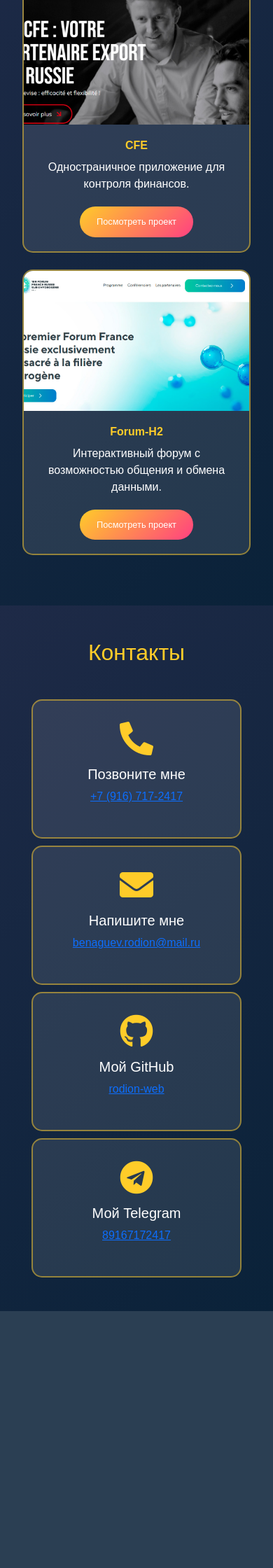
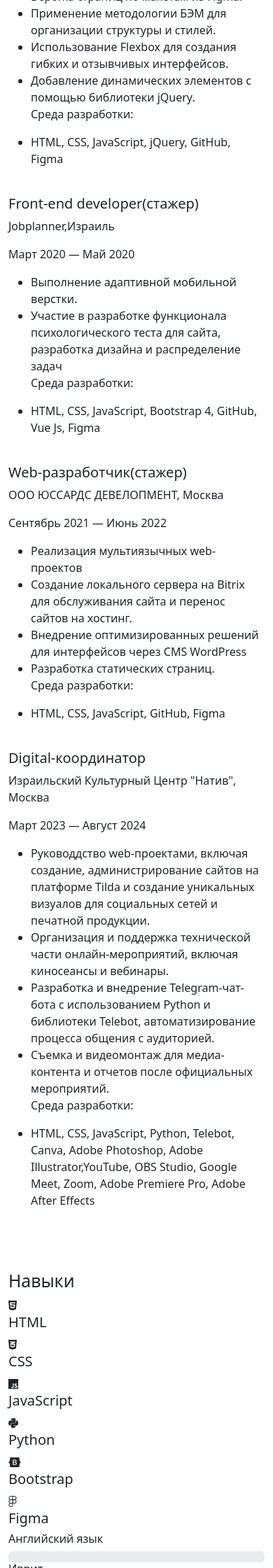
Before and after one commit to Rodion-Web/CV-Benaguev, a PHP site: page / in a window 390 px wide; the page is wider, and only the part inside the window is pictured. Shown: the part 1880-4120 px from the top of that part at 70% size. Before the commit the page ends 3753 px from the top of that part, so only its background shows below. Run offline with PHP 8.4, Linux system fonts and the light colour scheme; some libraries are stand-ins or nearby versions.

Commit message:
global changes

```diff
--- a/index.html
+++ b/index.html
@@ -1,36 +1,23 @@
 <!DOCTYPE html>
 <html lang="ru">
+
 <head>
     <meta charset="UTF-8" />
     <meta name="viewport" content="width=device-width, initial-scale=1.0" />
     <title>Portfolio</title>
-    <link
-      rel="stylesheet"
-      href="https://cdnjs.cloudflare.com/ajax/libs/bootstrap/5.3.0/css/bootstrap.min.css"
-    />
-    <link rel="stylesheet" href="styles.css">
-    <link
-      rel="stylesheet"
-      href="https://cdnjs.cloudflare.com/ajax/libs/font-awesome/5.15.4/css/all.min.css"
-    />
+    <link rel="stylesheet" href="https://cdnjs.cloudflare.com/ajax/libs/bootstrap/5.3.0/css/bootstrap.min.css" />
+    <!-- <link rel="stylesheet" href="styles.css"> -->
+    <link rel="stylesheet" href="https://cdnjs.cloudflare.com/ajax/libs/font-awesome/5.15.4/css/all.min.css" />
     <script src="https://cdnjs.cloudflare.com/ajax/libs/gsap/3.12.2/gsap.min.js"></script>
+</head>
 
-  </head>
 
 <body>
     <!-- Навигация -->
-    <header
-      class="navbar navbar-expand-lg navbar-dark bg-dark fixed-top"
-      data-aos="fade-down"
-    >
+    <header class="navbar navbar-expand-lg navbar-dark bg-dark fixed-top" data-aos="fade-down">
         <div class="container">
             <a class="navbar-brand" href="#">CV Benaguev Rodion</a>
-        <button
-          class="navbar-toggler"
-          type="button"
-          data-bs-toggle="collapse"
-          data-bs-target="#navbarNav"
-        >
+            <button class="navbar-toggler" type="button" data-bs-toggle="collapse" data-bs-target="#navbarNav">
                 <span class="navbar-toggler-icon"></span>
             </button>
             <div class="collapse navbar-collapse" id="navbarNav">
@@ -47,25 +34,23 @@
                     <li class="nav-item">
                         <a class="nav-link" href="#contact">Контакты</a>
                     </li>
+                    <li class="nav-item">
+                        <a class="nav-link" href="#experience">Опыт работы</a>
+                    </li>
                 </ul>
             </div>
         </div>
     </header>
 
     <!-- Главный блок с параллаксом -->
-    <section
-      id="home"
-      class="vh-100 d-flex align-items-center text-center bg-dark text-white"
-    >
+    <section id="home" class="vh-100 d-flex align-items-center text-center bg-dark text-white">
         <div class="parallax" id="parallax-background"></div>
         <div class="container">
             <h1 class="display-4" id="hero-title">Родион Бенагуев</h1>
             <p class="lead" id="hero-subtitle">
                 Web-разработчик | Frontend | Digital-специалист
             </p>
-        <a href="#projects" class="btn btn-primary btn-lg"
-          >Посмотреть проекты</a
-        >
+            <a href="#projects" class="btn btn-primary btn-lg">Посмотреть проекты</a>
         </div>
     </section>
 
@@ -87,40 +72,205 @@
                         которые решают задачи пользователей и впечатляют их дизайном.
                     </p>
                 </div>
+                <!-- Блок "Опыт работы" -->
+            </div>
+        </div>
+    </section>
 
-          <!-- Навыки с иконками -->
-          <div class="col-lg-6">
-            <div class="skills-grid">
-              <div class="skill-card" data-aos="fade-up" data-aos-delay="100">
-                <i class="fab fa-html5 skill-icon"></i>
-                <h5>HTML</h5>
+    <!-- Опыт работы -->
+    <section id="experience" class="py-5 experience-section">
+        <div class="container">
+            <h2 class="mb-5 text-3d text-center" data-aos="fade-up">Опыт работы</h2>
+            <div class="row">
+                <!-- Карточка опыта работы 1 -->
+                <div class="col-md-4 mb-4" data-aos="fade-up" data-aos-delay="100">
+                    <div class="experience-card">
+                        <div class="experience-content">
+                            <h5 class="experience-title">Программист-экономист</h5>
+                            <p class="experience-company">
+                                Центр Транспортных Исследований, Москва
+                            </p>
+                            <p class="experience-date">Декабрь 2014 — Март 2016</p>
+                            <ul class="experience-description">
+                                <li>Разработка комплексной визуальной программы обучения.</li>
+                                <li>Создание 3D-моделей для учебного процесса.</li>
+                                <p class="experience-date">Среда разработки:</p>
+                                <li>
+                                    3DVIA,Solidworks,3D Max, Adobe Photoshop, Macromedia Flash
+                                </li>
+                            </ul>
                         </div>
-              <div class="skill-card" data-aos="fade-up" data-aos-delay="200">
-                <i class="fab fa-css3-alt skill-icon"></i>
-                <h5>CSS</h5>
                     </div>
-              <div class="skill-card" data-aos="fade-up" data-aos-delay="300">
-                <i class="fab fa-js skill-icon"></i>
-                <h5>JavaScript</h5>
                 </div>
-              <div class="skill-card" data-aos="fade-up" data-aos-delay="400">
-                <i class="fab fa-python skill-icon"></i>
-                <h5>Python</h5>
+
+                <!-- Карточка опыта работы 2 -->
+                <div class="col-md-4 mb-4" data-aos="fade-up" data-aos-delay="200">
+                    <div class="experience-card">
+                        <div class="experience-content">
+                            <h5 class="experience-title">Front-end developer(стажер)</h5>
+                            <p class="experience-company">Simtex, Израиль</p>
+                            <p class="experience-date">Январь 2020 — Март 2020</p>
+                            <ul class="experience-description">
+                                <li>
+                                    Реализация адаптивной и кросс-браузерной верстки страниц.
+                                </li>
+                                <li>Верстка страниц по макетам из Figma.</li>
+                                <li>
+                                    Применение методологии БЭМ для организации структуры и
+                                    стилей.
+                                </li>
+                                <li>
+                                    Использование Flexbox для создания гибких и отзывчивых
+                                    интерфейсов.
+                                </li>
+                                <li>
+                                    Добавление динамических элементов с помощью библиотеки
+                                    jQuery.
+                                </li>
+                                <p class="experience-date">Среда разработки:</p>
+                                <li>HTML, CSS, JavaScript, jQuery, GitHub, Figma</li>
+                            </ul>
                         </div>
-              <div class="skill-card" data-aos="fade-up" data-aos-delay="500">
-                <i class="fab fa-bootstrap skill-icon"></i>
-                <h5>Bootstrap</h5>
                     </div>
-              <div class="skill-card" data-aos="fade-up" data-aos-delay="600">
-                <i class="fab fa-figma skill-icon"></i>
-                <h5>Figma</h5>
+                </div>
+
+                <!-- Карточка опыта работы 3 -->
+                <div class="col-md-4 mb-4" data-aos="fade-up" data-aos-delay="300">
+                    <div class="experience-card">
+                        <div class="experience-content">
+                            <h5 class="experience-title">Front-end developer(стажер)</h5>
+                            <p class="experience-company">Jobplanner,Израиль</p>
+                            <p class="experience-date">Март 2020 — Май 2020</p>
+                            <ul class="experience-description">
+                                <li>Выполнение адаптивной мобильной верстки.</li>
+                                <li>
+                                    Участие в разработке функционала психологического теста для
+                                    сайта, разработка дизайна и распределение задач
+                                </li>
+                                <p class="experience-date">Среда разработки:</p>
+                                <li>
+                                    HTML, CSS, JavaScript, Bootstrap 4, GitHub, Vue Js, Figma
+                                </li>
+                            </ul>
+                        </div>
+                    </div>
+                </div>
+                <!-- Карточка опыта работы 4 -->
+                <div class="col-md-4 mb-4" data-aos="fade-up" data-aos-delay="400">
+                    <div class="experience-card">
+                        <div class="experience-content">
+                            <h5 class="experience-title">Web-разработчик(стажер)</h5>
+                            <p class="experience-company">
+                                ООО ЮССАРДС ДЕВЕЛОПМЕНТ, Москва
+                            </p>
+                            <p class="experience-date">Сентябрь 2021 — Июнь 2022</p>
+                            <ul class="experience-description">
+                                <li>Реализация мультиязычных web-проектов</li>
+                                <li>
+                                    Создание локального сервера на Bitrix для обслуживания сайта
+                                    и перенос сайтов на хостинг.
+                                </li>
+                                <li>
+                                    Внедрение оптимизированных решений для интерфейсов через CMS
+                                    WordPress
+                                </li>
+                                <li>Разработка статических страниц.</li>
+                                <p class="experience-date">Среда разработки:</p>
+                                <li>HTML, CSS, JavaScript, GitHub, Figma</li>
+                            </ul>
+                        </div>
+                    </div>
+                </div>
+                <!-- Карточка опыта работы 5 -->
+                <div class="col-md-4 mb-4" data-aos="fade-up" data-aos-delay="500">
+                    <div class="experience-card">
+                        <div class="experience-content">
+                            <h5 class="experience-title">Digital-координатор</h5>
+                            <p class="experience-company">
+                                Израильский Культурный Центр "Натив", Москва
+                            </p>
+                            <p class="experience-date">Март 2023 — Август 2024</p>
+                            <ul class="experience-description">
+                                <li>
+                                    Руководдство web-проектами, включая создание,
+                                    администрирование сайтов на платформе Tilda и создание
+                                    уникальных визуалов для социальных сетей и печатной
+                                    продукции.
+                                </li>
+                                <li>
+                                    Организация и поддержка технической части
+                                    онлайн-мероприятий, включая киносеансы и вебинары.
+                                </li>
+                                <li>
+                                    Разработка и внедрение Telegram-чат-бота с использованием
+                                    Python и библиотеки Telebot, автоматизирование процесса
+                                    общения с аудиторией.
+                                </li>
+                                <li>
+                                    Съемка и видеомонтаж для медиа-контента и отчетов после
+                                    официальных мероприятий.
+                                </li>
+                                <p class="experience-date">Среда разработки:</p>
+                                <li>
+                                    HTML, CSS, JavaScript, Python, Telebot, Canva, Adobe
+                                    Photoshop, Adobe Illustrator,YouTube, OBS Studio, Google
+                                    Meet, Zoom, Adobe Premiere Pro, Adobe After Effects
+                                </li>
+                            </ul>
                         </div>
                     </div>
                 </div>
             </div>
         </div>
     </section>
+    <!-- Блок "Навыки" -->
+    <section id="skills" class="skills-section">
+        <div class="container">
+            <h2>Навыки</h2>
+            <div class="skills-grid">
+                <div class="skill-card">
+                    <i class="fab fa-html5 skill-icon"></i>
+                    <h5>HTML</h5>
+                </div>
+                <div class="skill-card">
+                    <i class="fab fa-css3-alt skill-icon"></i>
+                    <h5>CSS</h5>
+                </div>
+                <div class="skill-card">
+                    <i class="fab fa-js skill-icon"></i>
+                    <h5>JavaScript</h5>
+                </div>
+                <div class="skill-card">
+                    <i class="fab fa-python skill-icon"></i>
+                    <h5>Python</h5>
+                </div>
+                <div class="skill-card">
+                    <i class="fab fa-bootstrap skill-icon"></i>
+                    <h5>Bootstrap</h5>
+                </div>
+                <div class="skill-card">
+                    <i class="fab fa-figma skill-icon"></i>
+                    <h5>Figma</h5>
+                </div>
+            </div>
 
+            <!-- Блок "Языковые навыки" -->
+            <div class="language-skills">
+                <div class="language-skill">
+                    <h6>Английский язык</h6>
+                    <div class="progress">
+                        <div class="progress-bar english"></div>
+                    </div>
+                </div>
+                <div class="language-skill">
+                    <h6>Иврит</h6>
+                    <div class="progress">
+                        <div class="progress-bar hebrew"></div>
+                    </div>
+                </div>
+            </div>
+        </div>
+    </section>
     <!-- Блок "Проекты" -->
     <section id="projects" class="py-5 project-section">
         <div class="container">
@@ -130,23 +280,12 @@
                 <div class="col-md-4 mb-4" data-aos="zoom-in" data-aos-delay="100">
                     <div class="project-card">
                         <div class="project-image-wrapper">
-                <img
-                  src="img/cfe_project.jpg"
-                  class="project-image"
-                  alt="Проект CFE"
-                />
+                            <img src="img/cfe_project.jpg" class="project-image" alt="Проект CFE" />
                         </div>
                         <div class="project-content">
                             <h5 class="project-title">CFE</h5>
-                <p class="project-description">
-                  Одностраничное приложение для контроля финансов.
-                </p>
-                <a
-                  href="https://rodion-web.github.io/CFE/"
-                  target="_blank"
-                  class="btn project-btn"
-                  >Посмотреть проект</a
-                >
+                            <a href="https://rodion-web.github.io/CFE/" target="_blank"
+                                class="btn project-btn">Посмотреть проект</a>
                         </div>
                     </div>
                 </div>
@@ -155,23 +294,25 @@
                 <div class="col-md-4 mb-4" data-aos="zoom-in" data-aos-delay="200">
                     <div class="project-card">
                         <div class="project-image-wrapper">
-                <img
-                  src="img/forum_h2_project.jpg"
-                  class="project-image"
-                  alt="Проект Forum-H2"
-                />
+                            <img src="img/forum_h2_project.jpg" class="project-image" alt="Проект Forum-H2" />
                         </div>
                         <div class="project-content">
                             <h5 class="project-title">Forum-H2</h5>
-                <p class="project-description">
-                  Интерактивный форум с возможностью общения и обмена данными.
-                </p>
-                <a
-                  href="https://rodion-web.github.io/Forum-H2/"
-                  target="_blank"
-                  class="btn project-btn"
-                  >Посмотреть проект</a
-                >
+                            <a href="https://rodion-web.github.io/Forum-H2/" target="_blank"
+                                class="btn project-btn">Посмотреть проект</a>
+                        </div>
+                    </div>
+                </div>
+                <!-- Карточка проекта 3 -->
+                <div class="col-md-4 mb-4" data-aos="zoom-in" data-aos-delay="200">
+                    <div class="project-card">
+                        <div class="project-image-wrapper">
+                            <img src="img/nativ-icc.jpg" class="project-image" alt="Проект Forum-H2" />
+                        </div>
+                        <div class="project-content">
+                            <h5 class="project-title">ИКЦ Натив Москва</h5>
+                            <a href="https://nativevents.tilda.ws/" target="_blank" class="btn project-btn">Посмотреть
+                                проект</a>
                         </div>
                     </div>
                 </div>
@@ -195,9 +336,7 @@
                     <i class="fas fa-envelope contact-icon"></i>
                     <h5>Напишите мне</h5>
                     <p>
-              <a href="mailto:benaguev.rodion@mail.ru"
-                >benaguev.rodion@mail.ru</a
-              >
+                        <a href="mailto:benaguev.rodion@mail.ru">benaguev.rodion@mail.ru</a>
                     </p>
                 </div>
                 <!-- Карточка с GitHub -->
@@ -205,9 +344,7 @@
                     <i class="fab fa-github contact-icon"></i>
                     <h5>Мой GitHub</h5>
                     <p>
-              <a href="https://github.com/rodion-web" target="_blank"
-                >rodion-web</a
-              >
+                        <a href="https://github.com/rodion-web" target="_blank">rodion-web</a>
                     </p>
                 </div>
                 <!-- Карточка с Telegram-->
@@ -225,4 +362,5 @@
     <script src="https://cdnjs.cloudflare.com/ajax/libs/bootstrap/5.3.0/js/bootstrap.bundle.min.js"></script>
     <script src="scripts.js"></script>
 </body>
+
 </html>
--- a/styles.css
+++ b/styles.css
@@ -91,13 +91,124 @@ a.btn:hover {
   max-width: 800px;
 }
 
-/* Сетка с навыками */
+/* Секция "Опыт работы" */
+.experience-section {
+  background: linear-gradient(135deg, #1e2a47, #0a2239);
+  color: white;
+}
+
+/* Карточка опыта работы */
+.experience-card {
+  background: rgba(255, 255, 255, 0.1);
+  border-radius: 15px;
+  padding: 20px;
+  height: 40vh;
+  /* Фиксированная высота */
+  overflow-y: auto;
+  /* Скролл при переполнении */
+  display: flex;
+  flex-direction: column;
+  justify-content: space-between;
+  border: 2px solid rgba(255, 204, 41, 0.5);
+  transition: transform 0.3s ease, box-shadow 0.3s ease;
+}
+
+/* Стиль заголовков */
+.experience-card h5 {
+  font-size: 1.5rem;
+  color: #ffcc29;
+  position: relative;
+  padding-left: 20px;
+}
+
+/* Декоративная точка для заголовков */
+.experience-card h5::before {
+  content: "●";
+  color: #ffcc29;
+  font-size: 1.2rem;
+  position: absolute;
+  left: 0;
+  top: 50%;
+  transform: translateY(-50%);
+}
+
+/* Стили списка */
+.experience-card ul {
+  list-style: none;
+  padding: 0;
+}
+
+/* Элементы списка */
+.experience-card ul li {
+  font-size: 1rem;
+  line-height: 1.5;
+  margin-bottom: 10px;
+  position: relative;
+  padding-left: 20px;
+  color: #ffffff;
+}
+
+/* Декоративная точка для элементов списка */
+.experience-card ul li::before {
+  content: "●";
+  color: #ffcc29;
+  font-size: 0.9rem;
+  position: absolute;
+  left: 0;
+  top: 50%;
+  transform: translateY(-50%);
+}
+
+/* Скролл стили */
+.experience-card::-webkit-scrollbar {
+  width: 8px;
+}
+
+.experience-card::-webkit-scrollbar-track {
+  background: rgba(255, 255, 255, 0.1);
+  border-radius: 10px;
+}
+
+.experience-card::-webkit-scrollbar-thumb {
+  background: rgba(255, 204, 41, 0.8);
+  border-radius: 10px;
+}
+
+.experience-card::-webkit-scrollbar-thumb:hover {
+  background: rgba(255, 204, 41, 1);
+}
+
+.experience-card:hover {
+  transform: translateY(-10px);
+  box-shadow: 0 10px 30px rgba(0, 0, 0, 0.5);
+}
+
+/* Высота всех карточек в одной строке одинаковая */
+.row {
+  display: flex;
+  flex-wrap: wrap;
+  align-items: stretch;
+}
+
+/* Блок "Навыки" */
+.skills-section {
+  background: linear-gradient(135deg, #0a2239, #1e2a47);
+  padding: 80px 20px;
+  color: white;
+}
+
+.skills-section h2 {
+  font-size: 2.5rem;
+  color: #ffcc29;
+  text-align: center;
+  margin-bottom: 40px;
+}
+
 .skills-grid {
   display: flex;
   flex-wrap: wrap;
   justify-content: center;
   gap: 20px;
-  margin-top: 40px;
 }
 
 .skill-card {
@@ -113,26 +224,64 @@ a.btn:hover {
 
 .skill-card:hover {
   transform: translateY(-10px);
-  background: rgba(255, 204, 41, 0.2);
   box-shadow: 0 10px 30px rgba(0, 0, 0, 0.5);
 }
 
 .skill-icon {
   font-size: 2.5rem;
-  /* Уменьшены иконки */
   color: #ffcc29;
   margin-bottom: 10px;
-  transition: transform 0.3s ease;
-}
-
-.skill-card:hover .skill-icon {
-  transform: rotate(15deg);
 }
 
 .skill-card h5 {
   font-size: 1.3rem;
   font-weight: 600;
   color: white;
+}
+
+/* Блок "Языки" */
+.language-skills {
+  display: flex;
+  flex-direction: column;
+  align-items: center;
+  margin-top: 40px;
+}
+
+.language-skill {
+  width: 80%;
+  max-width: 400px;
+  margin-bottom: 20px;
+  text-align: center;
+}
+
+.language-skill h6 {
+  font-size: 1.2rem;
+  margin-bottom: 5px;
+  color: white;
+}
+
+.progress {
+  height: 10px;
+  background-color: rgba(255, 255, 255, 0.1);
+  border-radius: 5px;
+}
+
+.progress-bar {
+  height: 100%;
+  border-radius: 5px;
+  transition: width 0.3s ease;
+}
+
+.progress-bar.english {
+  background-color: #ffcc29;
+  width: 65%;
+  /* Уровень владения английским языком */
+}
+
+.progress-bar.hebrew {
+  background-color: #ff4081;
+  width: 80%;
+  /* Уровень владения ивритом */
 }
 
 /* ---------- Блок "Проекты" ---------- */
```
Also changed, not shown: img/nativ-icc.jpg (added). Lines whose indentation alone changed are shown as unchanged.
